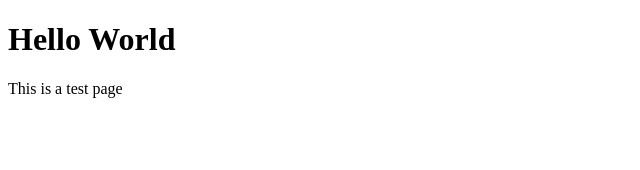
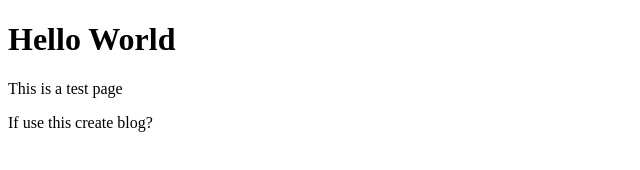
Before and after one commit to Baidu0Big/Baidu0Big.github.io, a plain HTML site: page index.html in a window 1280 px wide. Shown: the whole page, without its empty margins (0-640 px from the left). Drawn offline with Linux system fonts and the light colour scheme.

Commit message:
Update index.html

```diff
--- a/index.html
+++ b/index.html
@@ -3,5 +3,6 @@
   <body>
     <h1>Hello World</h1>
     <p>This is a test page</p>
+    <p style: color = #777777;>If use this create blog?</p>
   </body>
 </html>
```
